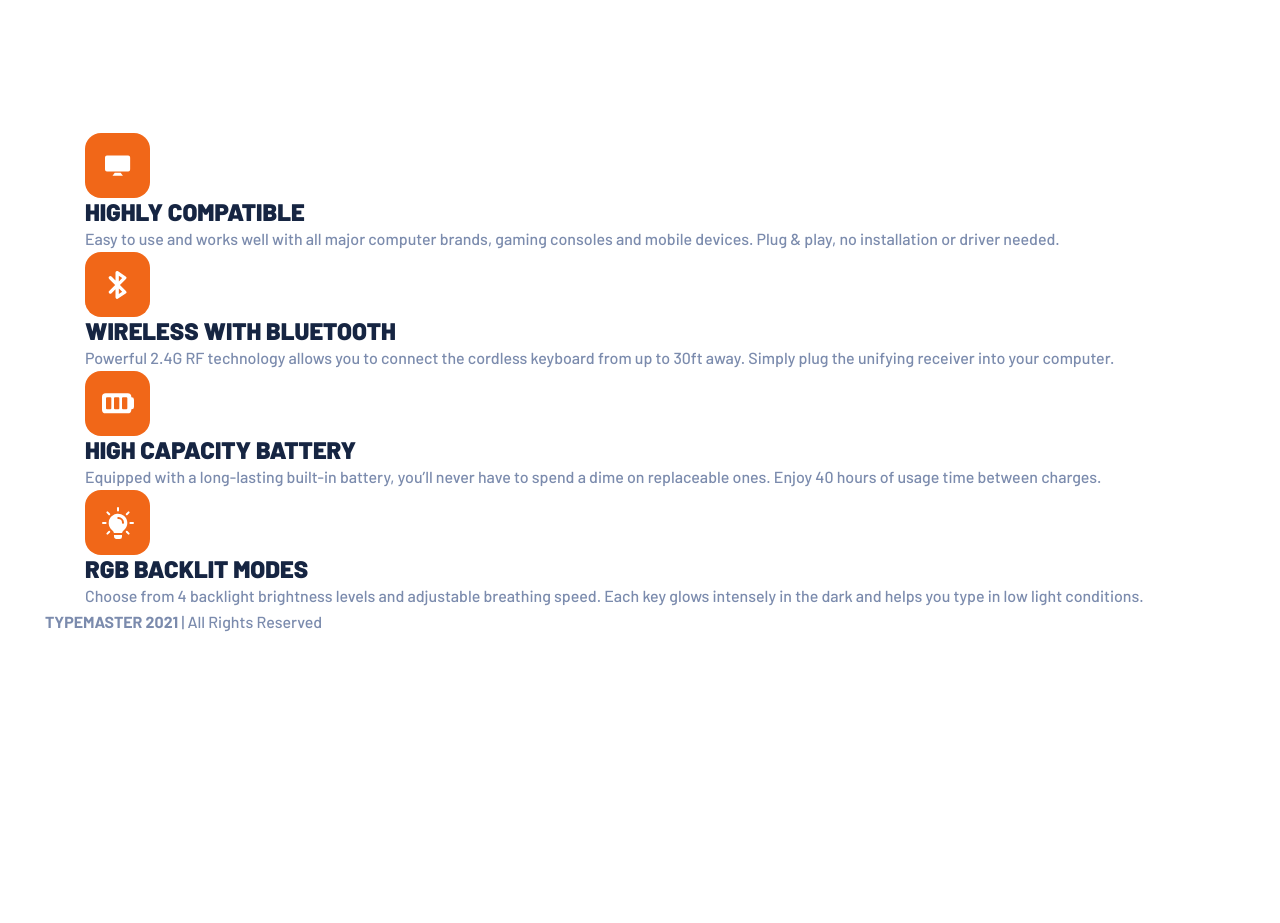
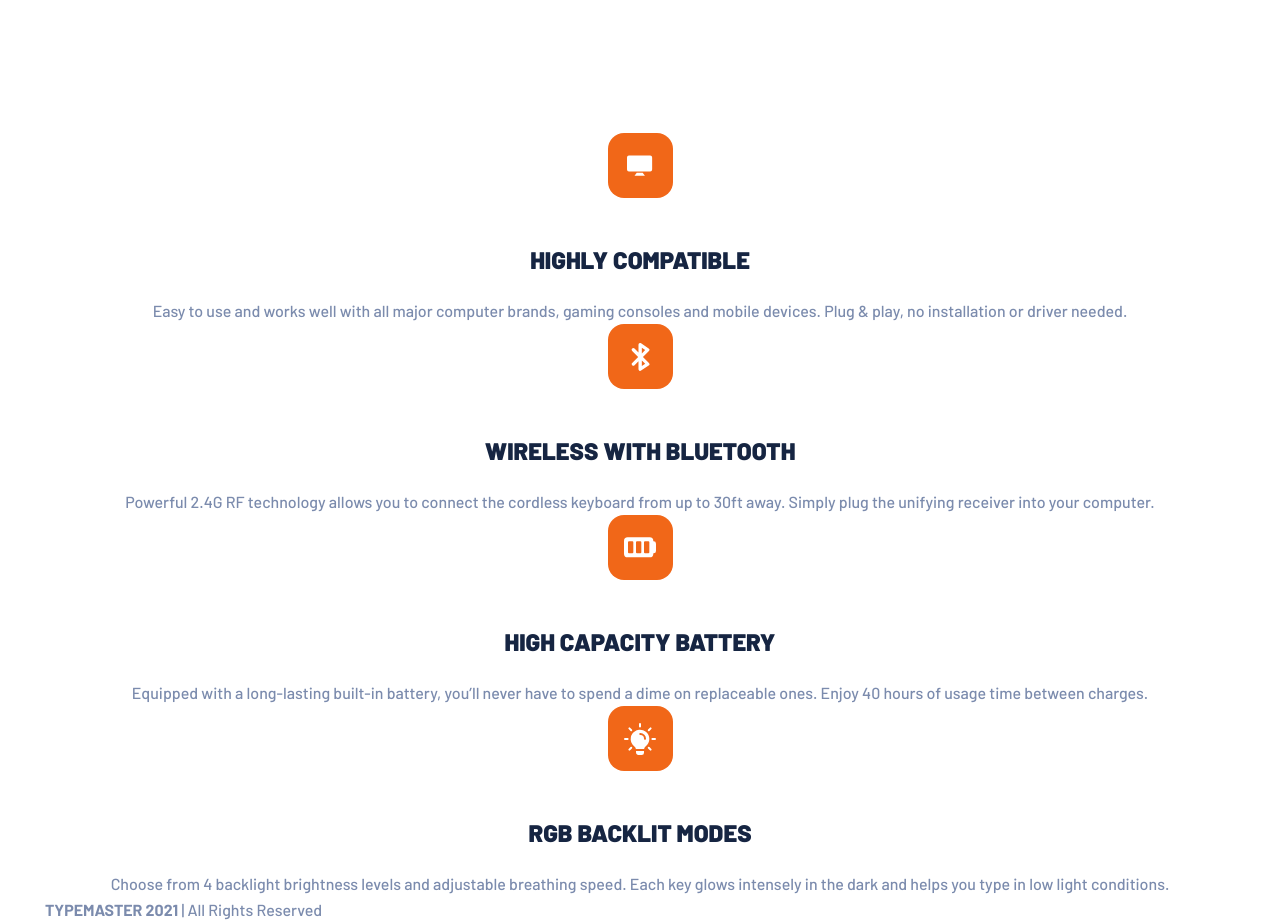
Before and after one commit to zekelkeys/typemaster-landing-page, a plain HTML site: page index.html in a window 1280 px wide. Shown: the part 1220-2143 px from the top of the page. Before the commit the page ends 1855 px from the top, so only its background shows below. Drawn offline with Linux system fonts and the light colour scheme.

Commit message:
Add margin to feature__header

```diff
--- a/css/styles.css
+++ b/css/styles.css
@@ -241,6 +241,16 @@ a {
     margin-top: 7rem;
 }
 
+.feature {
+    display: flex;
+    flex-direction: column;
+    align-items: center;
+}
+    .feature__header {
+        margin-top: 48px;
+        margin-bottom: 24px;
+    }
+
 .icons {
     display: grid;
     place-items: center;
@@ -331,6 +341,11 @@ a {
     .features-section {
         margin-top: 8.875rem;
     }
+
+    .feature__header {
+        margin-top: 40px;
+        margin-bottom: 24px;
+    }
 }
 
 @media (width >= 69.375rem) {
@@ -380,4 +395,9 @@ a {
     .features-section {
         margin-top: 10.5rem;
     }
+
+    .feature__header {
+        margin-top: 48px;
+        margin-bottom: 24px;
+    }
 }
--- a/index.html
+++ b/index.html
@@ -84,52 +84,52 @@
 		</section>
 
 		<section class="features-section wrapper">
-			<div>
+			<div class="feature">
 				<div class="icons">
 					<svg width="26" height="21" xmlns="http://www.w3.org/2000/svg">
 						<path d="M15.673 17.755l2.253 2.939H7.51l2.253-2.939h5.91zM23.183.45a1.96 1.96 0 011.96 1.96v12.08a1.96 1.96 0 01-1.96 1.96H1.96A1.96 1.96 0 010 14.489V2.41A1.96 1.96 0 011.96.448z" fill="#FFF" fill-rule="nonzero"/>
 					</svg>
 				</div>
-				<h3>Highly compatible</h3>
+				<h3 class="feature__header">Highly compatible</h3>
 				<p>
 					Easy to use and works well with all major computer brands, gaming consoles and mobile devices.
 					Plug & play, no installation or driver needed.
 				</p>
 			</div>
 
-			<div>
+			<div class="feature">
 				<div class="icons">
 					<svg width="19" height="28" xmlns="http://www.w3.org/2000/svg">
 						<path d="M11.947 13.93l5.974-5.999a1.653 1.653 0 00-.25-2.537L10.076.282a1.663 1.663 0 00-2.592 1.37v7.942L3.533 5.6a1.641 1.641 0 00-2.326-.01 1.652 1.652 0 00-.01 2.336l5.953 6.002-5.953 6.002a1.653 1.653 0 00.01 2.338 1.64 1.64 0 002.326-.01l3.95-3.994v7.941c0 .61.348 1.172.887 1.459a1.659 1.659 0 001.705-.09l7.596-5.11a1.655 1.655 0 00.25-2.538l-5.974-5.996zm-1.111-9.173l3.358 2.26-3.358 3.372V4.757zm0 18.348v-5.632l3.358 3.372-3.358 2.26z" fill="#FFF" fill-rule="nonzero"/>
 					</svg>
 				</div>
-				<h3>Wireless with bluetooth</h3>
+				<h3 class="feature__header">Wireless with bluetooth</h3>
 				<p>
 					Powerful 2.4G RF technology allows you to connect the cordless keyboard from up to 30ft away.
 					Simply plug the unifying receiver into your computer.
 				</p>
 			</div>
 
-			<div>
+			<div class="feature">
 				<div class="icons">
 					<svg width="32" height="21" xmlns="http://www.w3.org/2000/svg">
 						<path d="M29.655 4.333h-.322V4A3.67 3.67 0 0025.667.333h-22A3.67 3.67 0 000 4v12.667a3.67 3.67 0 003.667 3.666h22a3.67 3.67 0 003.666-3.666v-.334h.322A2.336 2.336 0 0031.988 14V6.667a2.336 2.336 0 00-2.333-2.334zm-20.322 11a1 1 0 01-1 1H5a1 1 0 01-1-1v-10a1 1 0 011-1h3.333a1 1 0 011 1v10zm8 0a1 1 0 01-1 1H13a1 1 0 01-1-1v-10a1 1 0 011-1h3.333a1 1 0 011 1v10zm8 0a1 1 0 01-1 1H21a1 1 0 01-1-1v-10a1 1 0 011-1h3.333a1 1 0 011 1v10z" fill="#FFF" fill-rule="nonzero"/>
 					</svg>
 				</div>
-				<h3>High capacity battery</h3>
+				<h3 class="feature__header">High capacity battery</h3>
 				<p>
 					Equipped with a long-lasting built-in battery, you’ll never have to spend a dime on replaceable ones.
 					Enjoy 40 hours of usage time between charges.
 				</p>
 			</div>
 
-			<div>
+			<div class="feature">
 				<div class="icons">
 					<svg width="32" height="32" xmlns="http://www.w3.org/2000/svg">
 						<path d="M20 28v1.667A2.345 2.345 0 0117.667 32h-3.334C13.213 32 12 31.147 12 29.28V28h8zm5.47-3.947l1.845 1.846a1 1 0 11-1.415 1.414l-1.845-1.845a1 1 0 111.414-1.415zm-17.523 0a1 1 0 010 1.415L6.1 27.313a.997.997 0 01-1.414 0 1 1 0 010-1.414l1.845-1.846a1 1 0 011.415 0zM14 6.88c2.813-.6 5.693.093 7.88 1.867A9.297 9.297 0 0125.333 16c0 2.88-1.306 5.547-3.56 7.333-.92.72-1.52 1.654-1.706 2.667v.013C20.04 26 20.027 26 20 26h-8l-.047.002-.046.011V26c-.187-1.053-.734-1.96-1.52-2.547-2.907-2.2-4.267-5.8-3.52-9.426.733-3.534 3.6-6.414 7.133-7.147zM31 15a1 1 0 010 2h-2.61a1 1 0 010-2H31zM3.61 15a1 1 0 010 2H1a1 1 0 010-2h2.61zm12.723-5c-.546 0-1 .453-1 1 0 .547.454 1 1 1A3.665 3.665 0 0120 15.667c0 .546.453 1 1 1 .547 0 1-.454 1-1A5.679 5.679 0 0016.333 10zm10.982-5.315a1 1 0 010 1.415l-1.846 1.845a1.003 1.003 0 01-1.414 0 1 1 0 010-1.414L25.9 4.685a1 1 0 011.415 0zm-21.214 0l1.846 1.846a1 1 0 11-1.415 1.414L4.687 6.1A1 1 0 116.1 4.685zM16 0a1 1 0 011 1v2.61a1 1 0 01-2 0V1a1 1 0 011-1z" fill="#FFF" fill-rule="nonzero"/>
 					</svg>
 				</div>
-				<h3>RGB backlit modes</h3>
+				<h3 class="feature__header">RGB backlit modes</h3>
 				<p>
 					Choose from 4 backlight brightness levels and adjustable breathing speed. Each key glows intensely in the dark and helps
 					you type in low light conditions.
```
